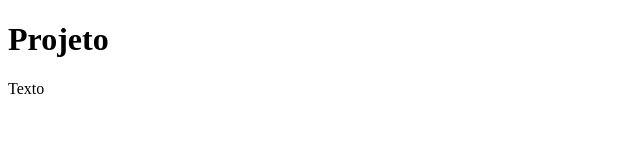
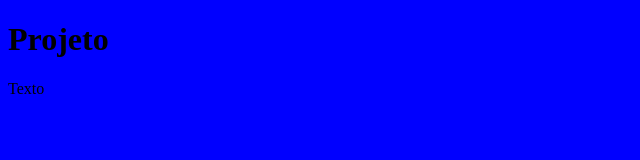
Before and after one commit to SFalcon12/meu-site, a plain HTML site: page index.html in a window 1280 px wide. Shown: the whole page, without its empty margins (0-640 px from the left). Drawn offline with Linux system fonts and the light colour scheme.

Commit message:
importar css

```diff
--- a/index.html
+++ b/index.html
@@ -2,6 +2,7 @@
 <html>
 <head>
 	<title>Template</title>
+	<link rel="stylesheet" type="text/css" href="estilo.css">
 </head>
 <body>
 	<h1>Projeto</h1>
```
